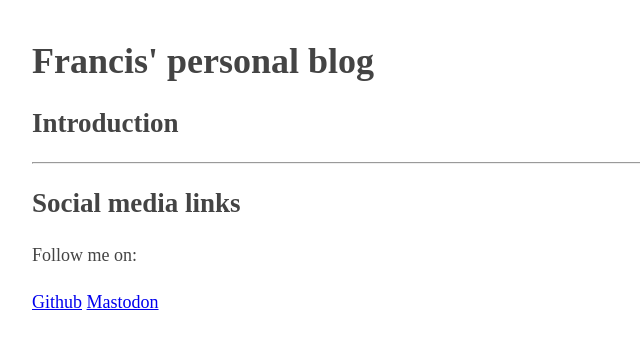
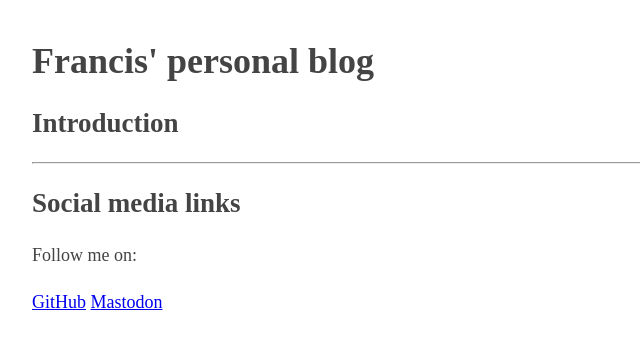
Before and after one commit to fjbaldon/fjbaldon.github.io, a plain HTML site: page index.html in a window 1280 px wide. Shown: the full height of the page, 283-923 px from the left. Drawn offline with Linux system fonts and the light colour scheme.

Commit message:
Just checking stuff

```diff
--- a/index.html
+++ b/index.html
@@ -3,11 +3,24 @@
 <html>
 
 <head>
-		<meta charset="utf-8" >
+	<meta charset="utf-8">
 	<meta name="viewport" content="width=device-width, initial-scale=1">
 	<title>fjbaldon | frontpage</title>
 	<style type="text/css">
-			body{margin:40px auto;max-width:650px;line-height:1.6;font-size:18px;color:#444;padding:0 10px}h1,h2,h3{line-height:1.2}
+		body {
+			margin: 40px auto;
+			max-width: 650px;
+			line-height: 1.6;
+			font-size: 18px;
+			color: #444;
+			padding: 0 10px
+		}
+
+		h1,
+		h2,
+		h3 {
+			line-height: 1.2
+		}
 	</style>
 
 </head>
@@ -23,7 +36,7 @@
 	<hr>
 	<h2>Social media links</h2>
 	<p>Follow me on:</p>
-		<a href="https://www.github.com/fjbaldon/fjbaldon.github.io" target="_blank">Github</a>
+	<a href="https://www.github.com/fjbaldon/fjbaldon.github.io" target="_blank">GitHub</a>
 	<a href="https://infosec.exchange/@fjbaldon" target="_blank">Mastodon</a>
 </body>
 
```
Lines whose indentation alone changed are shown as unchanged.
